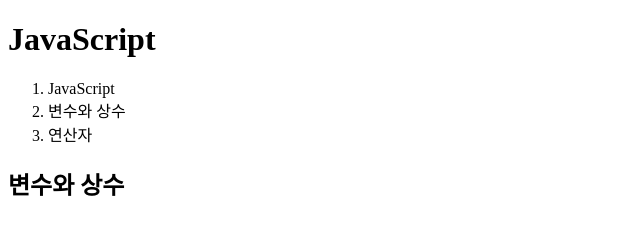
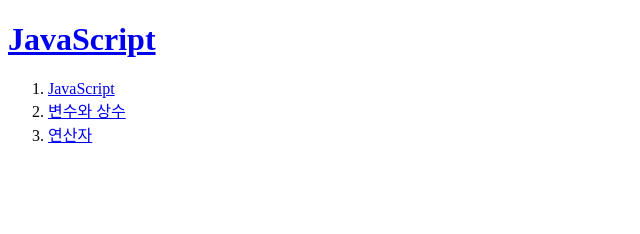
Before and after one commit to JunBumHan/Opentutorials_Web_Application, a plain HTML site: page index.html in a window 1280 px wide. Shown: the whole page, without its empty margins (0-640 px from the left). Drawn offline with Linux system fonts and the light colour scheme.

Commit message:
Add index.html [Add]

```diff
--- a/index.html
+++ b/index.html
@@ -1,18 +1,21 @@
 <!DOCTYPE html>
 <html>
-    <head>
-        <meta charset="utf-8" />
-    </head>
-    <body>
+<head>
+    <meta charset="utf-8" />
+</head>
+<body>
 
-        <h1>JavaScript</h1>
+    <header>
+        <h1><a href="http://localhost/">JavaScript</a></h1>
+    </header>
+    <nav>
         <ol>
-            <li>JavaScript</li>
-            <li>변수와 상수</li>
-            <li>연산자</li>
+            <li><a href="http://localhost/page_html.html">JavaScript</a></li>
+            <li><a href="http://localhost/page_vc.html">변수와 상수</a></a></li>
+            <li><a href="http://localhost/page_op.html">연산자</a></li>
         </ol>
-        <h2>변수와 상수</h2>
+    </nav>
 
 
-    </body>
+</body>
 </html>
```
